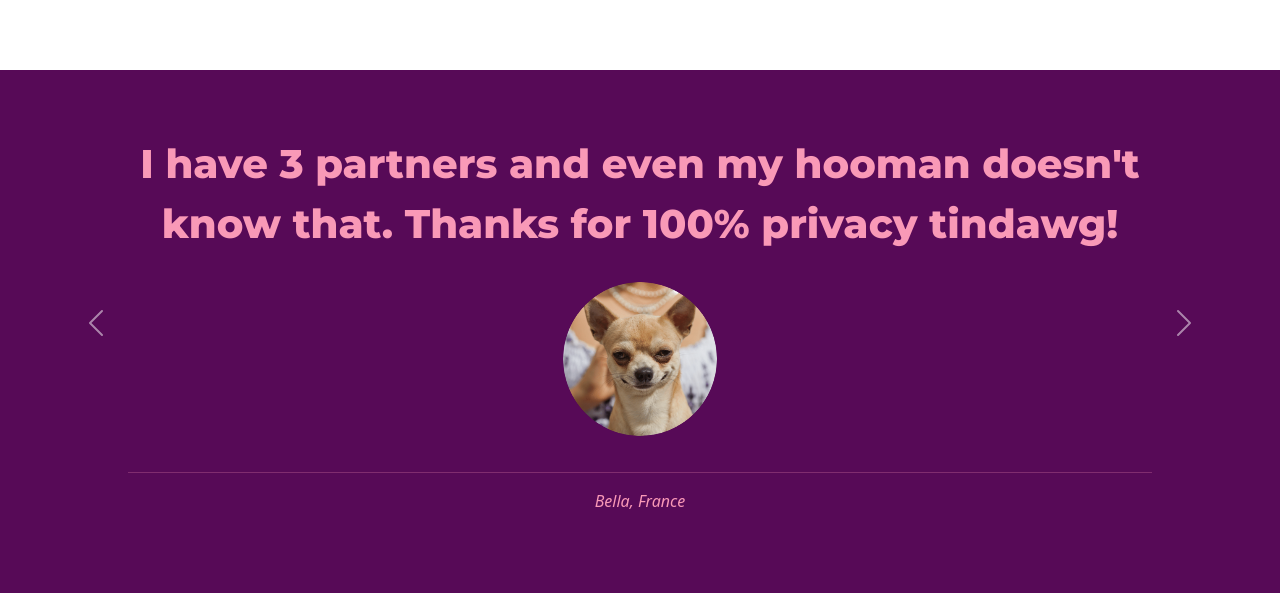
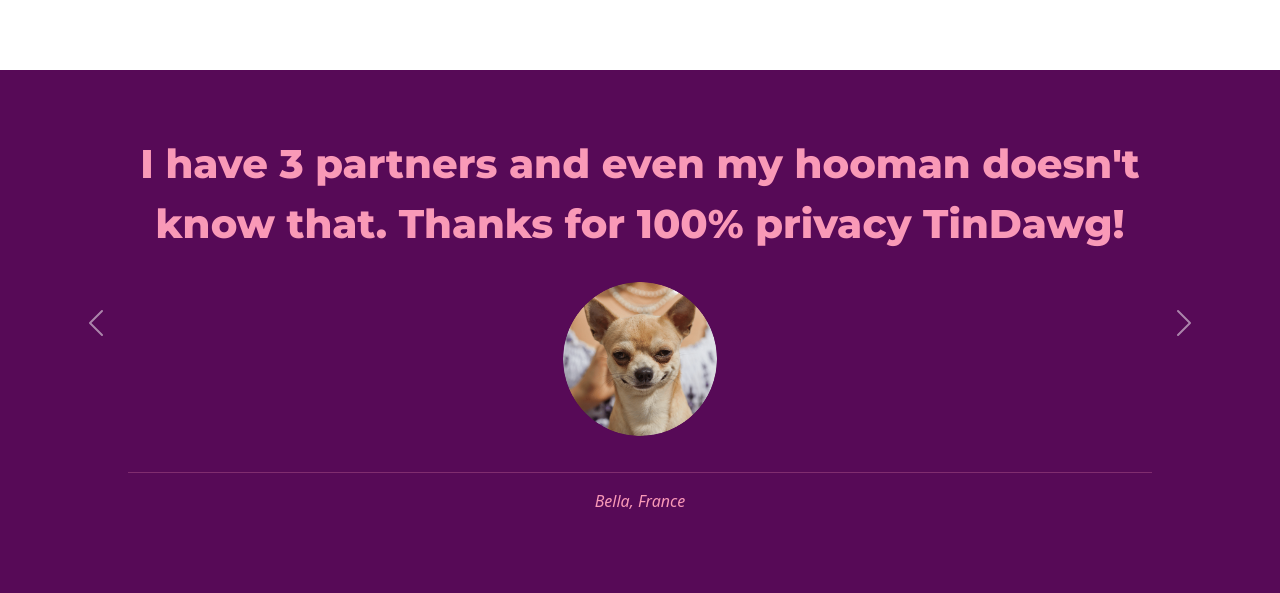
Before and after one commit to BuddingDeveloperAj/Tindawg, a plain HTML site: page index.html in a window 1280 px wide. Shown: the part 1000-1593 px from the top of the page. Drawn offline with nearby package versions, Linux system fonts and the light colour scheme; a web font is replaced by a local one.

Commit message:
Update index.html

```diff
--- a/index.html
+++ b/index.html
@@ -117,7 +117,7 @@
           <em>Selena, Texas</em>
         </div>
         <div class="carousel-item testimonial-box">
-          <h2>I have 3 partners and even my hooman doesn't know that. Thanks for 100% privacy tindawg!</h2>
+          <h2>I have 3 partners and even my hooman doesn't know that. Thanks for 100% privacy TinDawg!</h2>
           <img class="testimonials-image" src="doggo.jpg" alt="dog-profile">
           <hr>
           <em>Bella, France</em>
```
